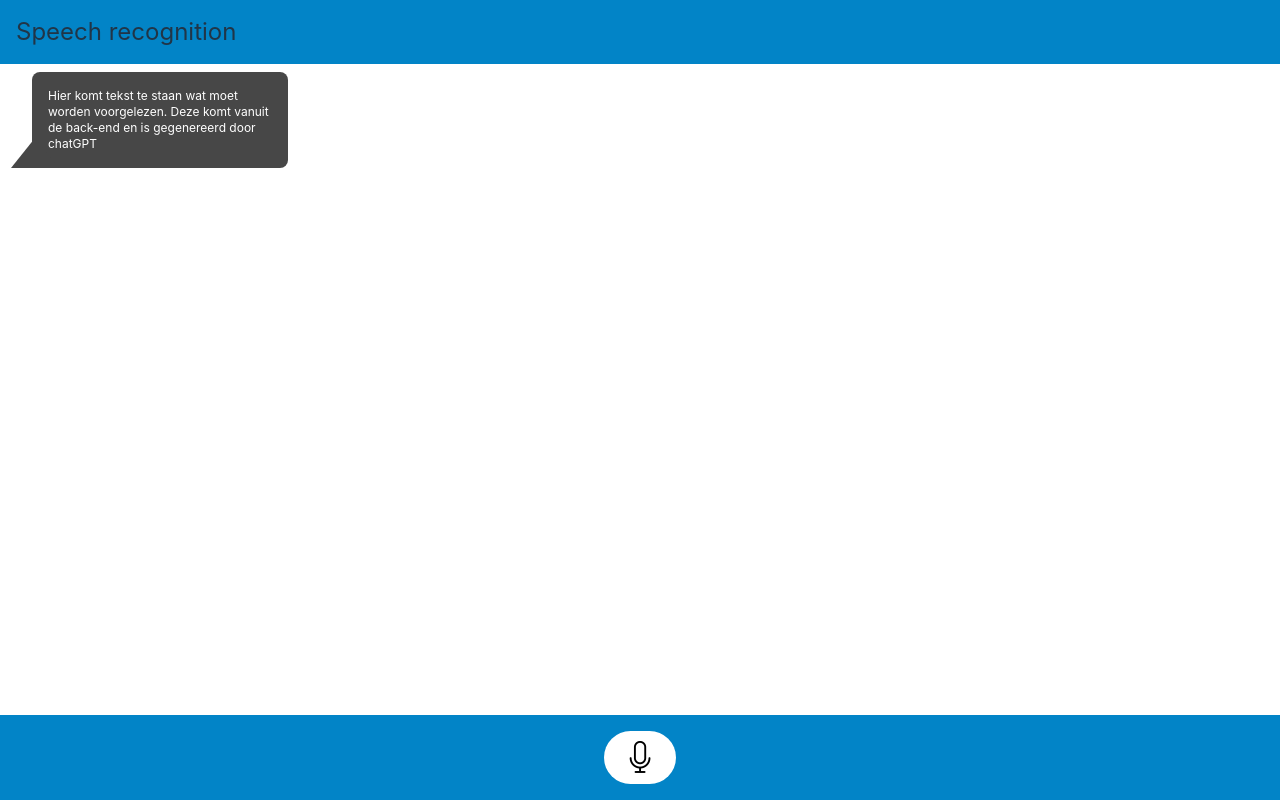
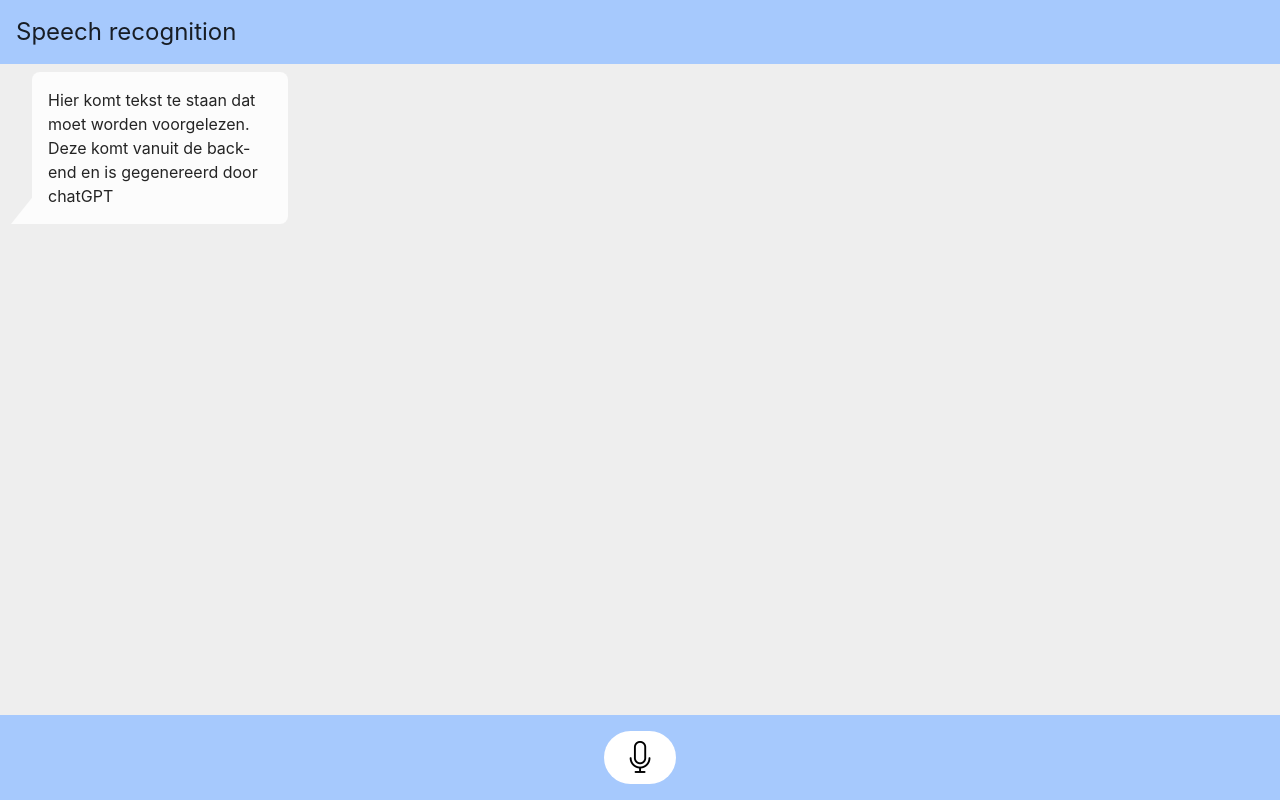
Before and after one commit to tle2-team7/leesapp-frontend, a React (Vite) app: page / in a window 1280 px wide. Built offline with nearby package versions, Linux system fonts and the light colour scheme.

Commit message:
tailwind stuff

```diff
--- a/src/assignment/Assignment.tsx
+++ b/src/assignment/Assignment.tsx
@@ -16,16 +16,16 @@ function Assignment() {
 
   return (
     <div className="Assignment">
-      <header className="p-4 items-center justify-center w-screen bg-sky-600">
+      <header className="p-4 items-center justify-center w-screen bg-secondary-main-500 ">
         <h1 className="text-2xl">Speech recognition</h1>
       </header>
       <div id="speechRecognitionOutput" className="w-screen relative mb-24">
-        <p className="sentenceToRead">Hier komt tekst te staan wat moet worden voorgelezen. Deze komt vanuit de back-end en is gegenereerd door chatGPT</p>
+        <p className="sentenceToRead bg-surface-main-150">Hier komt tekst te staan dat moet worden voorgelezen. Deze komt vanuit de back-end en is gegenereerd door chatGPT</p>
         {messages.map((message, idx) => (
           <MessageComponent key={idx} message={message} />
         ))}
       </div>
-      <footer className="fixed bottom-0 p-4 flex items-center justify-center w-screen bg-sky-600">
+      <footer className="fixed bottom-0 p-4 flex items-center justify-center w-screen bg-secondary-main-500">
         <SpeechRecognitionComponent createMessage={createMessage} />
       </footer>
     </div>
--- a/src/assignment_selection/AssignmentSelection.tsx
+++ b/src/assignment_selection/AssignmentSelection.tsx
@@ -4,7 +4,31 @@ function AssignmentSelection() {
 
   return (
     <div className="AssignmentSelection">
-        <h1>AssignmentSelection Screen goes here</h1>
+        <header>
+          <h1>AssignmentSelection Screen goes here</h1>
+        </header>
+
+        <div className="bg-surface-main-150">
+          <div>
+            <p>Boodschappen </p>
+          </div>
+          <div>
+            <p>0/10</p>
+          </div>
+        </div>
+
+        <div className="bg-surface-main-150">
+          <div>
+            <p>Hobby</p>
+          </div>
+          <div>
+            <p>0/10</p>
+          </div>
+        </div>
+
+        <footer>
+          footer
+        </footer>
     </div>
   );
 }
--- a/src/index.css
+++ b/src/index.css
@@ -4,15 +4,15 @@
 
 .speechOutput {
   position: relative;
-  background-color: white;
-  color: black;
+  /* background-color: white; */
+  /* color: black;   */
   padding: 1rem;
   margin: 0.5rem;
   border-radius: 0.5rem;
   width: 16rem;
   height: 100%;
-  font-size: 0.75rem /* 12px */;
-  line-height: 1rem /* 16px */;
+  /* font-size: 0.75rem /* 12px */;
+  /* line-height: 1rem /* 16px */;
   margin-left: calc(100% - 18rem);
 }
 
@@ -32,15 +32,15 @@
 }
 .sentenceToRead {
   position: relative;
-  background-color: #474747;
-  color: white;
+  /* background-color: #EEEEEE;
+  color: hsla(0, 0%, 0%, 0.86); */
   padding: 1rem;
   margin: 0.5rem;
   border-radius: 0.5rem;
   width: 16rem;
   height: 100%;
-  font-size: 0.75rem /* 12px */;
-  line-height: 1rem /* 16px */;
+  /* font-size: 0.75rem /* 12px */;
+  /* line-height: 1rem /* 16px */;
   margin-left: 2rem;
 }
 
@@ -53,7 +53,7 @@
 
   border-left: 1.5rem solid transparent;
   border-right: 1.5rem solid transparent;
-  border-bottom: 1.9rem solid #474747;
+  border-bottom: 1.9rem solid #FCFCFC;
 
   bottom: 0rem;
   left: -1.3rem;
@@ -65,8 +65,10 @@
   font-weight: 400;
 
   color-scheme: light dark;
-  color: rgba(255, 255, 255, 0.87);
-  background-color: #242424;
+  background-color: #EEEEEE;
+  color: hsla(0, 0%, 0%, 0.86);
+  /* color: rgba(255, 255, 255, 0.87); */
+  /* background-color: #242424; */
 
   font-synthesis: none;
   text-rendering: optimizeLegibility;
@@ -75,14 +77,14 @@
   -webkit-text-size-adjust: 100%;
 }
 
-a {
+/* a {
   font-weight: 500;
   color: #646cff;
   text-decoration: inherit;
 }
 a:hover {
   color: #535bf2;
-}
+} */
 
 body {
   margin: 0;
@@ -104,12 +106,12 @@ button {
   font-size: 1em;
   font-weight: 500;
   font-family: inherit;
-  background-color: #1a1a1a;
+  /* background-color: #1a1a1a; */
   cursor: pointer;
   transition: border-color 0.25s;
 }
 button:hover {
-  border-color: #646cff;
+  /* border-color: #646cff; */
 }
 button:focus,
 button:focus-visible {
@@ -118,13 +120,13 @@ button:focus-visible {
 
 @media (prefers-color-scheme: light) {
   :root {
-    color: #213547;
-    background-color: #ffffff;
+    /* color: #213547;
+    background-color: #ffffff; */
   }
   a:hover {
-    color: #747bff;
+    /* color: #747bff; */
   }
   button {
-    background-color: #f9f9f9;
+    /* background-color: #f9f9f9; */
   }
 }
--- a/tailwind.config.js
+++ b/tailwind.config.js
@@ -3,6 +3,21 @@ export default {
   content: ["./index.html", "./src/**/*.{js,ts,jsx,tsx}"],
   theme: {
     extend: {},
+    colors: {
+      transparent: 'transparent',
+      current: 'currentColor',
+      'white': '#ffffff',
+      'primary-dark-300': '#6AA13C',
+      'primary-main-500': '#8EC54E',
+      'primary-light-700': '#B0D784',
+      'surface-dark-100': '#DFDFDF',
+      'surface-main-150': '#FCFCFC',
+      'surface-light-200': '#FEFEFE',
+      'background-900': '#EEEEEE',
+      'secondary-dark-300': '#7193F4',
+      'secondary-main-500': '#A6C9FD',
+      'secondary-light-700': '#C7DDFE',
+    },
   },
   plugins: [],
 };
```
